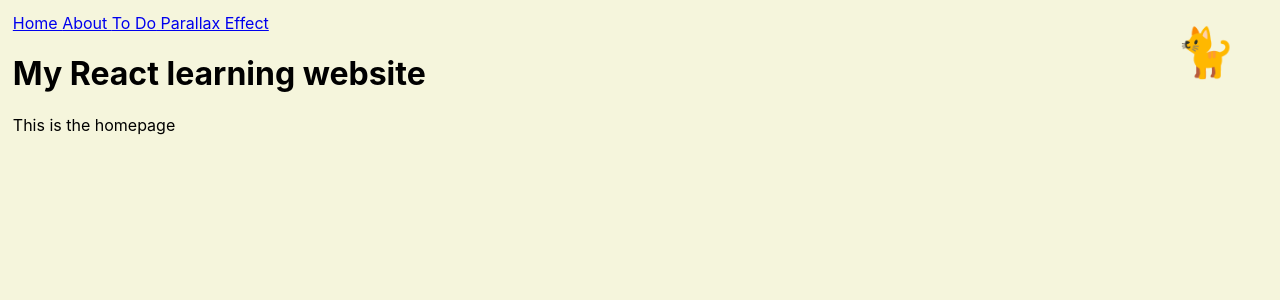
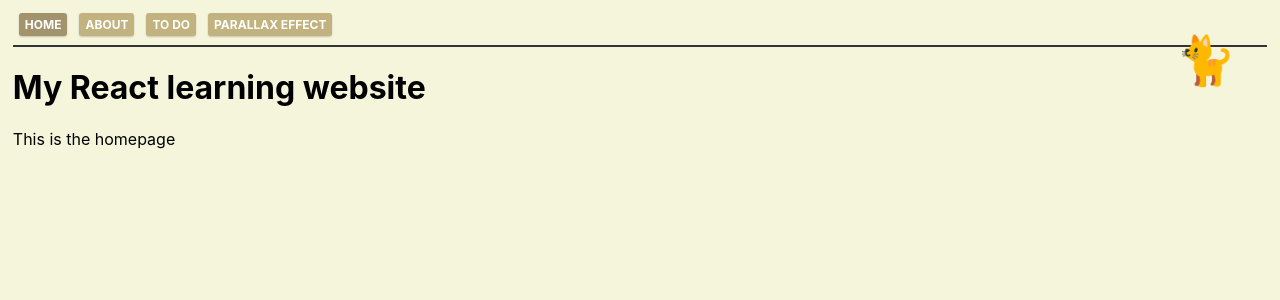
Before and after one commit to SamuelPimenta/SamuelPimenta.github.io, a React (Create React App) app: page / in a window 1280 px wide. Shown: the top 300 px of the page. Built offline with nearby package versions, Linux system fonts and the light colour scheme.

Commit message:
fixes cat to corner and styles top bar

```diff
--- a/src/components/bars/TopBar.tsx
+++ b/src/components/bars/TopBar.tsx
@@ -1,12 +1,13 @@
-import { NavLink } from "react-router-dom";
+import  "../../styles/components/bars/TopBar.css";
+import TopBarItem from "./TopBarItem";
 
 const TopBar = () => {
     return (
         <div className="top-bar">
-            <NavLink to="/">Home </NavLink>
-            <NavLink to="/about"> About </NavLink>
-            <NavLink to="/to-do"> To Do</NavLink>
-            <NavLink to="/parallax"> Parallax Effect</NavLink>
+            <TopBarItem path="/" text='Home'/>
+            <TopBarItem path="/about" text='About'/>
+            <TopBarItem path="/to-do" text='To Do'/>
+            <TopBarItem path="/parallax" text='Parallax Effect'/>
         </div>
     );
   };
--- /dev/null
+++ b/src/components/bars/TopBarItem.tsx
@@ -0,0 +1,9 @@
+import { NavLink } from "react-router-dom";
+import '../../styles/components/bars/TopBarItem.css';
+
+const TopBarItem = (props: {text: string, path: string}) => {
+    return (
+    <NavLink className="topbar-item" to={props.path}>{props.text}</NavLink>
+    )
+}
+export default TopBarItem;
--- a/src/styles/components/CatFact.css
+++ b/src/styles/components/CatFact.css
@@ -1,6 +1,6 @@
 .cat-fact {
-    position: absolute;
-    top: 3%;
+    position: fixed;
+    top: 4%;
     right: 3%;
   }
 
--- /dev/null
+++ b/src/styles/components/bars/TopBar.css
@@ -0,0 +1,4 @@
+.top-bar {
+    height: 2em;
+    border-bottom: 2px solid #333;
+  }
--- /dev/null
+++ b/src/styles/components/bars/TopBarItem.css
@@ -0,0 +1,23 @@
+.topbar-item {
+  display: inline-block;
+  margin: 0 6px;
+  padding: 4px 6px;
+  border-radius: 3px;
+  font-size: 12px;
+  font-weight: bold;
+  text-transform: uppercase;
+  color: #fff;
+  background-color: #c2b280;
+  box-shadow: 0 1px 2px rgba(0, 0, 0, 0.2);
+  transition: all 0.3s ease-in-out;
+  text-decoration: none;
+}
+
+.topbar-item:hover {
+  transform: translateY(-2px);
+  box-shadow: 0 2px 4px rgba(0, 0, 0, 0.3);
+}
+
+.topbar-item.active {
+  background-color: #a3936d;
+}
```
